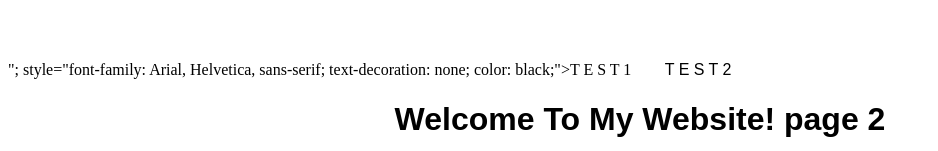
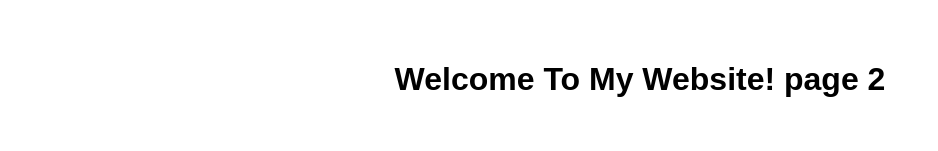
Before and after one commit to OffTheEdgeYT/website-test1, a plain HTML site: page Website page 2.html in a window 1280 px wide. Shown: the part 141-292 px from the top of the page, without its empty margins (0-938 px from the left). Drawn offline with Linux system fonts and the light colour scheme; grey boxes are pictures that could not be loaded.

Commit message:
Update Website page 2.html

```diff
--- a/Website page 2.html
+++ b/Website page 2.html
@@ -2,7 +2,6 @@
 <html>
     <title> Website</title>
     <header> <a href="Website.html"><img src="https://th.bing.com/th/id/OIP.9yWBHl7SYlOGih2wOXbQDQHaHZ?pid=ImgDet&rs=1" style="width: 5%;"> </a> <p style="text-align: center;"> <a href="    <header style="background-image: url(https://th.bing.com/th/id/OIP.vi2If3c1dba6xSKiYvpITgHaEK?pid=ImgDet&rs=1) ; padding-bottom: 0mm;"> <img src="https://upload.wikimedia.org/wikipedia/commons/thumb/a/ae/Globe_icon-white.svg/1200px-Globe_icon-white.svg.png" style="width: 5%; margin-top: omm; margin-bottom: 5mm;padding-top: 5mm; "> <p style="text-align: center;"> <a href="https://offtheedgeyt.github.io/website-test1/"; style="font-family: Arial, Helvetica, sans-serif; text-decoration: none;color: rgb(255, 255, 255);">H O M E <a href="Website page 2.html" style="font-family: Arial, Helvetica, sans-serif; text-decoration: none;color: rgb(255, 255, 255);">  ㅤㅤP A G E 2</a></a></p>
-"; style="font-family: Arial, Helvetica, sans-serif; text-decoration: none; color: black;">T E S T  1 <a href="Website.html" style="font-family: Arial, Helvetica, sans-serif; text-decoration: none; color: black;">  ㅤㅤT E S T  2</a></a></p>
 <h1 style="font-family: Arial, Helvetica, sans-serif;text-align: center;">Welcome To My Website! page 2</h1>
     </header>
     <style>
```
